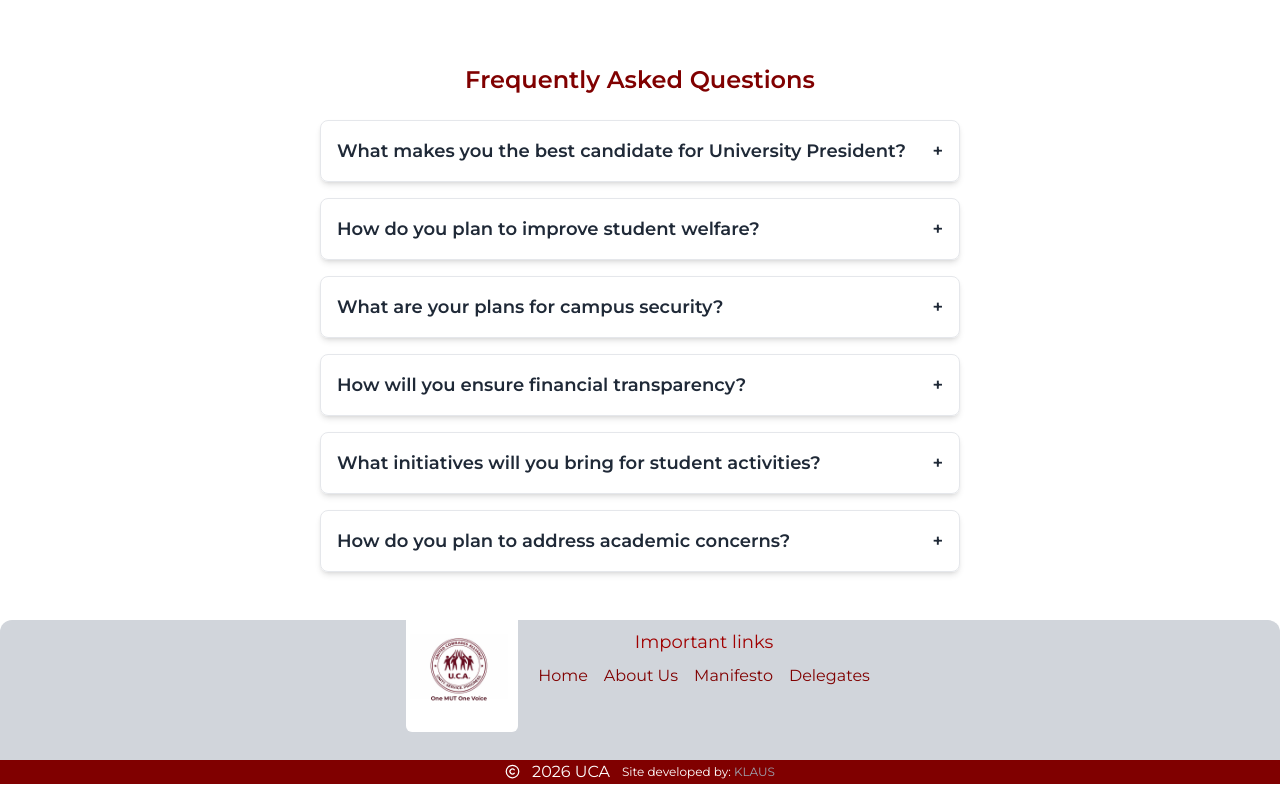
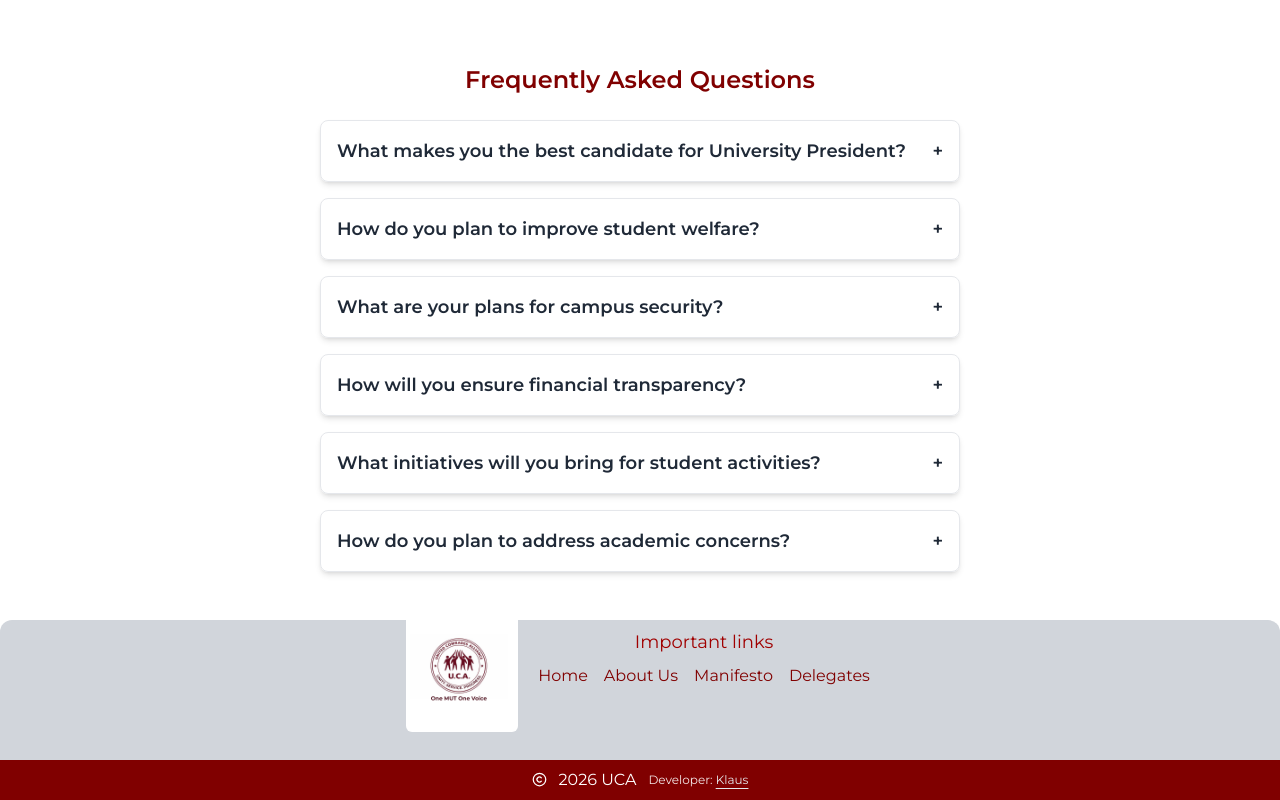
Before and after one commit to mnairobi/UCA, a Next.js app: page / in a window 1280 px wide. Shown: the part 8749-9549 px from the top of the page. Built offline with nearby package versions, Linux system fonts and the light colour scheme; a web font is replaced by a local one; what tailwindcss-debug-screens would draw is missing.

Commit message:
MANIFESTO

```diff
--- a/components/designer.tsx
+++ b/components/designer.tsx
@@ -1,16 +1,26 @@
 "use client";
 
 import { Copyright } from "lucide-react";
-import Link from "next/link";
 
 const Designer = () => {
   return (
-    <div className="bg-primary text-white text-sm md:text-base flex gap-3 items-center justify-center">
-        <Copyright size={15} />
-        <p>2026 UCA</p>
-        <p className="text-xs">Site developed by: <Link className="hover:text-[whitesmoke] transition text-gray-400" href="https://www.linkedin.com/in/nicholus-kiriinya-nkonge-data-scientist/">KLAUS</Link></p>
+    <div className="bg-primary text-white text-sm md:text-base flex items-center justify-center gap-3 py-2 px-4">
+      <Copyright size={15} className="shrink-0" />
+      <p className="whitespace-nowrap">2026 UCA</p>
+
+      <p className="text-xs text-white/90">
+        Developer:{" "}
+        <a
+          className="text-gray-200 hover:text-white underline underline-offset-4 transition"
+          href="https://portfolio-klaus.vercel.app/"
+          target="_blank"
+          rel="noopener noreferrer"
+        >
+          Klaus
+        </a>
+      </p>
     </div>
-  )
-}
+  );
+};
 
-export default Designer
+export default Designer;
```
